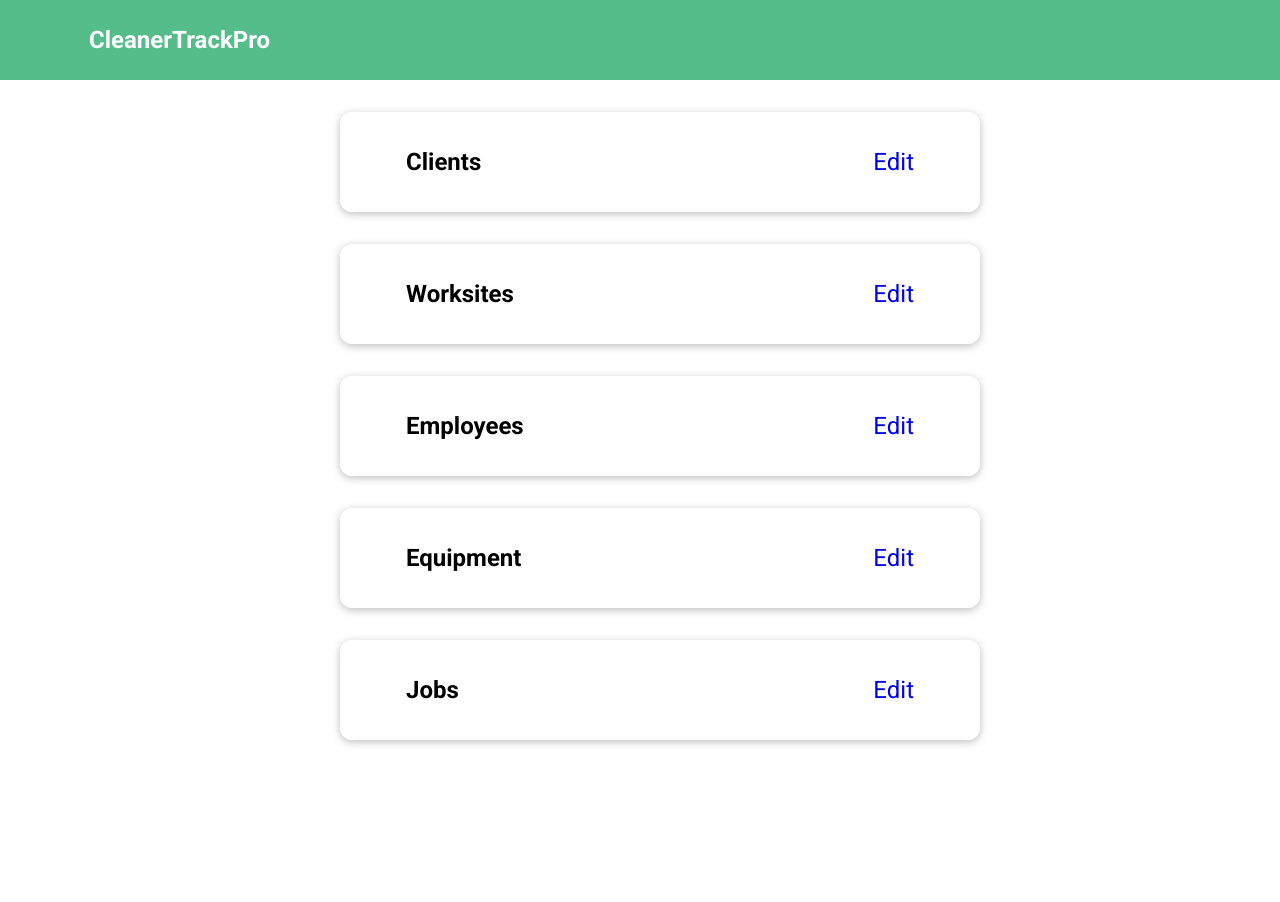
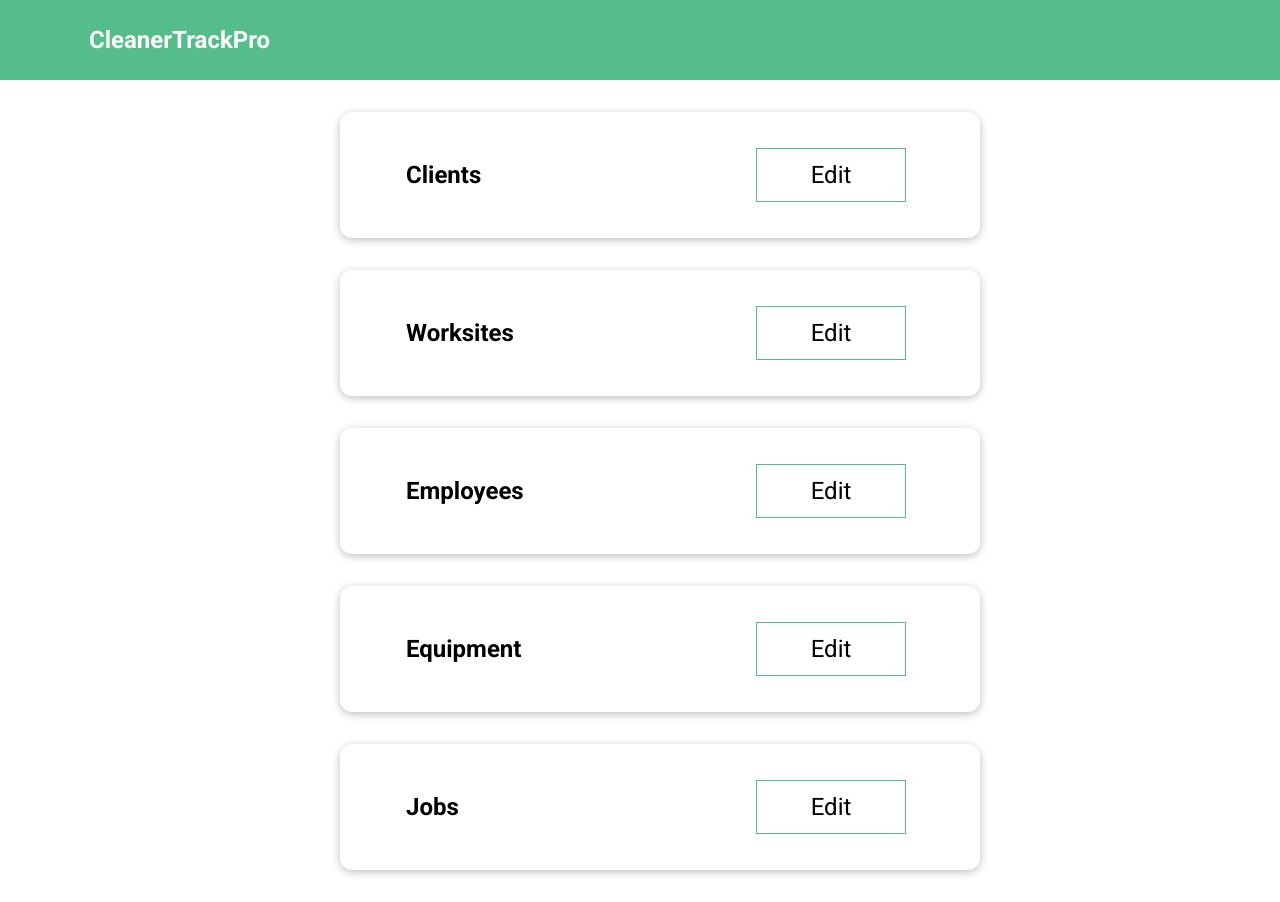
Before and after one commit to JuliaDudkina/CleanerTrackPro, a Vue app: page / in a window 1280 px wide. Before the commit the page ends 800 px from the top, so only its background shows below. Built offline with nearby package versions, Linux system fonts and the light colour scheme.

Commit message:
adding some styling

```diff
--- a/src/components/MainList.vue
+++ b/src/components/MainList.vue
@@ -3,31 +3,31 @@
     <wrapper>
       <li>
         <h2>Clients</h2>
-        <router-link to="/clients">Edit</router-link>
+        <link-button mode="flat" link to="/clients">Edit</link-button>
       </li>
     </wrapper>
     <wrapper>
       <li>
         <h2>Worksites</h2>
-        <router-link to="/worksites">Edit</router-link>
+        <link-button mode="flat" link to="/worksites">Edit</link-button>
         </li>
     </wrapper>
     <wrapper>
       <li>
         <h2>Employees</h2>
-        <router-link to="/employees">Edit</router-link>
+        <link-button mode="flat" link to="/employees">Edit</link-button>
         </li>
     </wrapper>
     <wrapper>
       <li>
         <h2>Equipment</h2>
-        <router-link to="/equipment">Edit</router-link>
+        <link-button mode="flat" link to="/equipment">Edit</link-button>
         </li>
     </wrapper>
     <wrapper>
       <li>
         <h2>Jobs</h2>
-        <router-link to="/jobs">Edit</router-link>
+        <link-button mode="flat" link to="/jobs">Edit</link-button>
         </li>
     </wrapper>
   </ul>
@@ -48,6 +48,7 @@ ul{
 li{
   display: flex;
   justify-content: space-between;
+  align-items: center;
   padding: 0 50px;
 }
 h2{
--- a/src/components/UI/LinkButton.vue
+++ b/src/components/UI/LinkButton.vue
@@ -54,18 +54,26 @@ button:active {
 
 .flat {
   background-color: transparent;
-  color: #3a0061;
-  border: none;
+  color: black;
+  box-shadow: inset 0 0 rgb(63, 123, 252);
+  transition: all 0.3s ease-out;
+  font-size: 1.5em;
+  min-width: 150px;
+  text-align: center;
 }
 
+.flat:hover,
+.flat:active{
+  box-shadow: inset 12em 0 #3F7BFCFF;
+  cursor: pointer;
+  color: white;
+}
 .outline {
   background-color: transparent;
   border-color: #270041;
   color: #270041;
 }
 
-.flat:hover,
-.flat:active,
 .outline:hover,
 .outline:active {
   background-color: #edd2ff;
```
